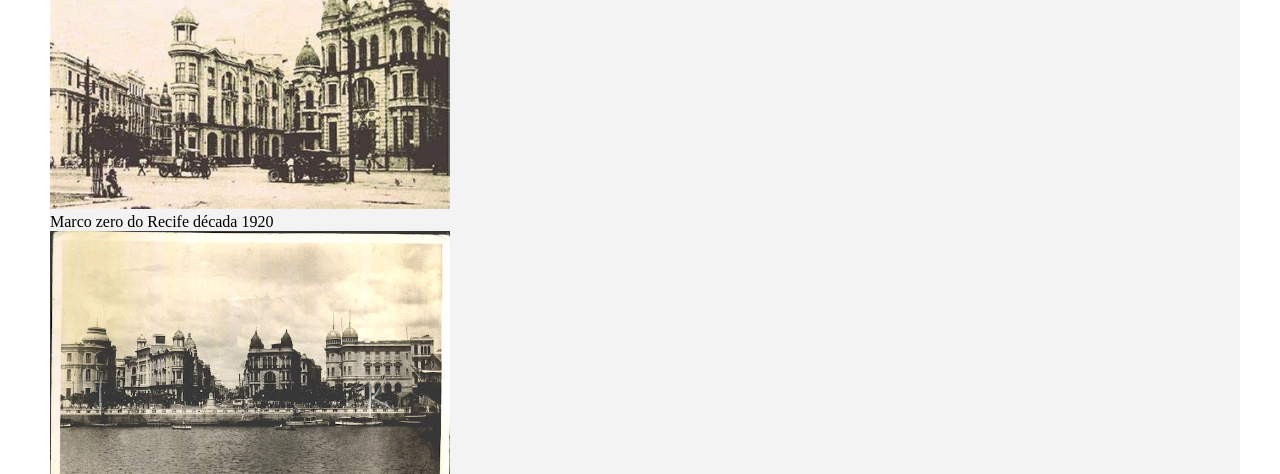
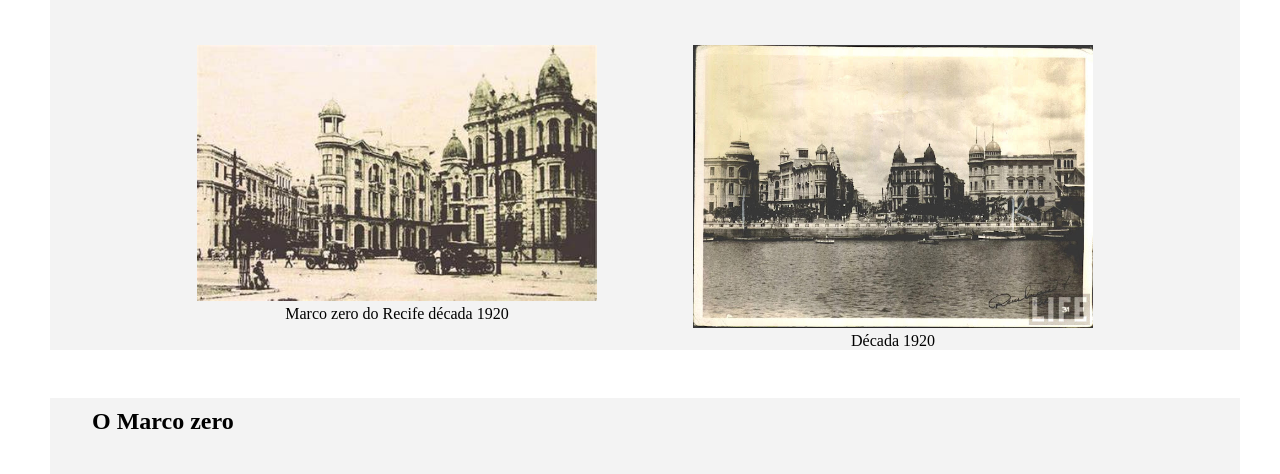
Before and after one commit to LariVital/proz-marcozero, a plain HTML site: page index.html in a window 1280 px wide. Shown: the part 982-1456 px from the top of the page. Drawn offline with Linux system fonts and the light colour scheme; a web font is replaced by a local one.

Commit message:
Ajuste flexbox-imagens

```diff
--- a/index.html
+++ b/index.html
@@ -28,6 +28,8 @@
                 <p>O atual Marco Zero, construído em 1938, é uma estrutura em formato de bússola, que marca o ponto exato onde a cidade do Recife foi fundada. Além disso, o local também abriga uma escultura em homenagem ao escritor Ariano Suassuna, que retrata elementos da cultura popular nordestina.</p>
                 <p>  Ao longo dos anos, o Marco Zero se tornou um dos principais pontos turísticos da cidade, atraindo visitantes que desejam conhecer mais sobre a história e a cultura do Recife. Além disso, o local é palco de diversas manifestações culturais e eventos, tornando-se um espaço de convivência e lazer para os moradores e turistas.</p>
                 <p>Assim, o Marco Zero do Recife representa não apenas um ponto geográfico, mas também um importante símbolo da identidade e história da cidade, conectando o passado e o presente em um local de grande significado cultural.</p>
+
+                <div class="image">
                     <figure>
                         <img src="marco zero-ant.jpeg" width="400rem" alt="Foto do Marco zero antigamente">
                         <figcaption>Marco zero do Recife década 1920</figcaption>
@@ -36,12 +38,14 @@
                         <img src="05 MARCO ZERO.jpg" width="400rem" alt="Foto do Marco zero antigamente">
                         <figcaption>Década 1920</figcaption>
                     </figure>
+                </div>
             </article>
             <article class="container-content">
                 <h2> O Marco zero</h2>
                 <p>O Marco Zero do Recife é um marco histórico localizado no bairro do Recife Antigo, na cidade de <strong>Recife</strong>, Pernambuco. Este local marca o ponto inicial de contagem das distâncias rodoviárias do Brasil, sendo considerado um dos principais pontos turísticos da cidade. </p>
                 <p>O marco zero está situado às margens do Rio Capibaribe e possui uma vista deslumbrante para o mar. O Marco Zero é marcado por um monumento em forma de rosa dos ventos, que representa o centro geográfico da cidade. A praça é um local simbólico e histórico, sendo considerada o ponto inicial de contagem das distâncias das estradas que partem de Recife. </p>
                 <p>Além disso, o Marco Zero é palco de diversas manifestações culturais e eventos, como shows, apresentações de dança e feiras de artesanato. É sem dúvida um lugar especial que representa a história e a beleza da cidade do Recife.</p>
+                <div class="image">
                 <figure>
                     <img src="marco zero-simbolo.jpeg" width="400rem" alt="Foto do Marco zero antigamente">
                     <figcaption>Marco zero do Recife</figcaption>
@@ -50,6 +54,7 @@
                     <img src="praca do marco zero.jpeg" width="400rem" alt="Foto do Marco zero antigamente">
                     <figcaption>Praça do Marco zero-Recife</figcaption>
                 </figure>
+                </div>
             </article>
             <article class="container-content">
                 <h2> O que fazer no Marco Zero?</h2>
--- a/style.css
+++ b/style.css
@@ -25,14 +25,13 @@ nav{
 }
 .container-content{
 
-
-    gap:20px;
     background-color: #f3f3f3;
 
 
 }
 .container-content h2{
-    margin: 20px;
+    margin: 2rem;
+    padding:10px;
 
 }
 .container-content p{
@@ -70,3 +69,13 @@ button:hover{
     text-decoration: underline;
     border:solid;
 }
+.image{
+    display: flex;
+    justify-content: center;
+    gap: 6rem;
+    margin: 3rem;
+
+}
+.image figcaption{
+    text-align: center;
+}
```
Also changed, not shown: index2.html (+14 -0 lines). Lines whose indentation alone changed are shown as unchanged.
